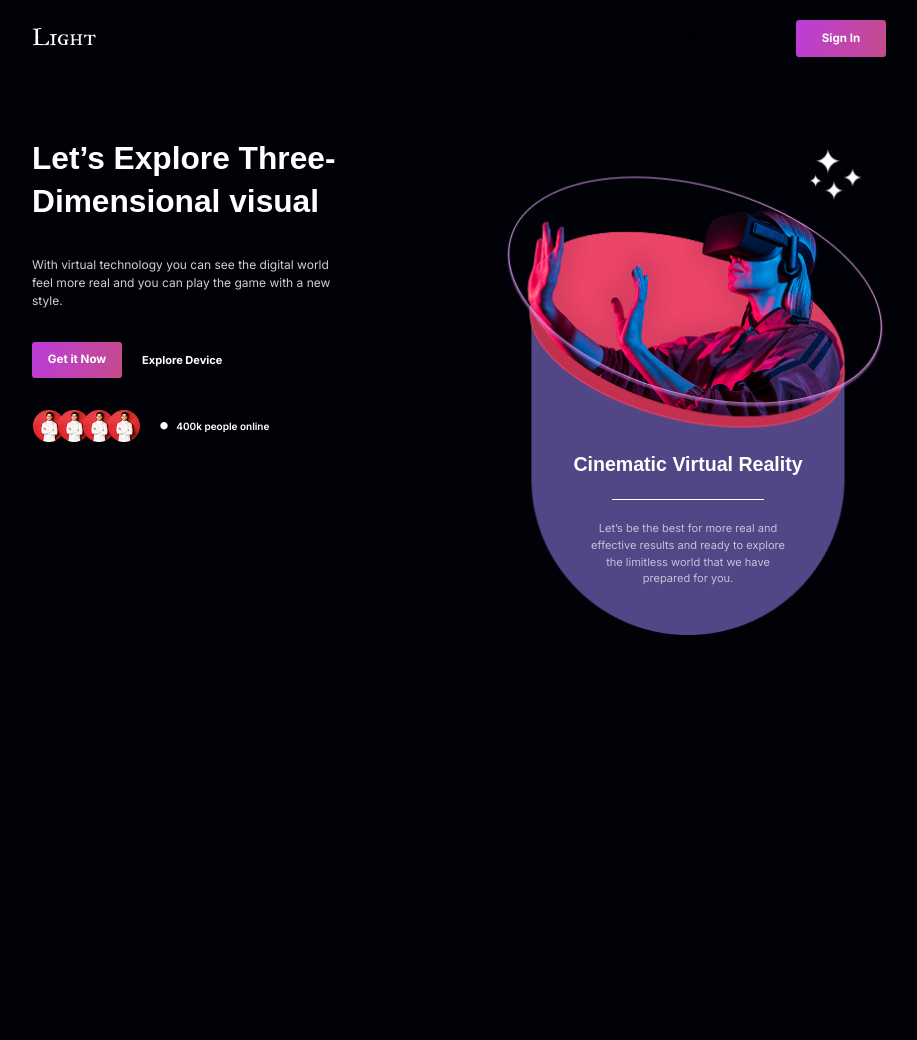
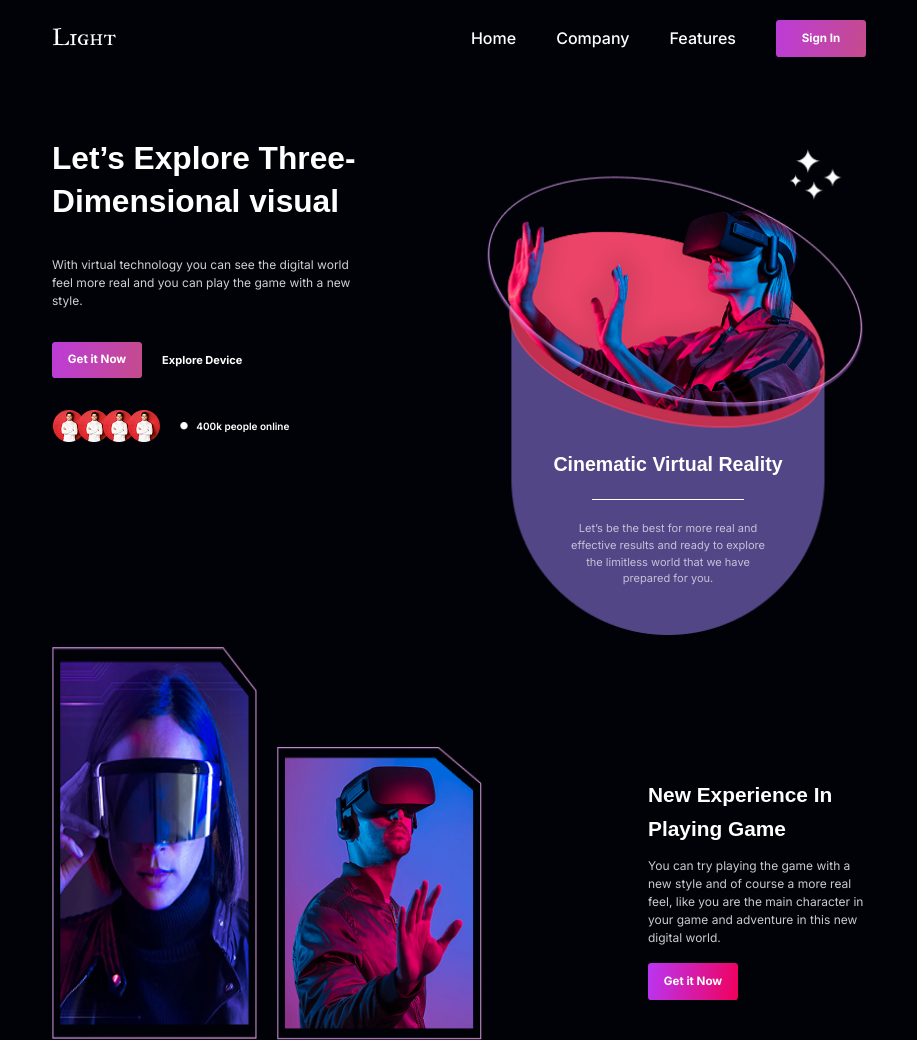
Before and after one commit to MohamadWebdev/modern-ui-ux-2, a Next.js app: page / in a window 1280 px wide. Shown: the whole page, without its empty margins (181-1098 px from the left). Before the commit the page ends 800 px from the top, so only its background shows below. Built offline with nearby package versions, Linux system fonts and the light colour scheme; a web font is replaced by a local one.

Commit message:
new experience component design

```diff
--- a/app/page.tsx
+++ b/app/page.tsx
@@ -1,15 +1,16 @@
 import Hero from "@/components/Hero";
 import Navbar from "@/components/Navbar";
+import NewExperience from "@/components/NewExperience";
 
 const page = () => {
   return (
     <div className="w-full">
-      <div className="w-full max-w-[854px] mx-auto">
+      <div className="w-full px-5 max-w-[854px] mx-auto">
         <Navbar/>
         <Hero/>
-        {/*
-        <NewExperienceInPlayingGame/>
-        */}
+
+        <NewExperience/>
+
       </div>
     </div>
   );
--- /dev/null
+++ b/components/NewExperience.tsx
@@ -0,0 +1,26 @@
+import Button from "./Button";
+
+const NewExperience = () => {
+  return (
+    <section className="w-full flex text-white justify-between">
+      <div className="flex">
+        <img className="w-[205.16px] mr-5 h-[277.16]" src="/img/Group1.png" alt="" />
+        <img className="w-[205.16px] h-[277.16] mt-25" src="/img/Group2.png" alt="" />
+      </div>
+
+      <div className=" max-w-[218px] flex flex-col gap-3 h-[393px] justify-end pb-10">
+        <h1 className="font-Orbitron font-black text-[20.85px] w-full leading-[33.4px]">
+          New Experience In Playing Game
+        </h1>
+        <p className="w-full text-[12px] text-[#ffffffcb]">
+          You can try playing the game with a new style and of course a more
+          real feel, like you are the main character in your game and adventure
+          in this new digital world.
+        </p>
+        <Button title="Get it Now" style="gradient-2 mt-1" />
+      </div>
+    </section>
+  );
+};
+
+export default NewExperience;
--- a/styles/globals.css
+++ b/styles/globals.css
@@ -33,3 +33,52 @@ body {
     rgba(197, 75, 140, 1) 100%
   );
 }
+
+.gradient-2 {
+  background: linear-gradient(
+    99.99deg,
+    rgba(185, 54, 245, 1) 0%,
+    rgba(241, 0, 91, 1) 99.98999834060669%,
+    rgba(198, 76, 133, 1) 100%
+  );
+}
+
+.selected>li{
+  background: white;
+  background-clip: text;
+  -webkit-background-clip: text;
+  -webkit-text-fill-color: transparent;
+  transition: all 0.2s ease-in;
+  position: relative;
+  display: flex;
+  justify-content: center;
+  align-items: center;
+  transition: all 0.2s ease-out;
+}
+
+.selected>li:hover {
+  background: linear-gradient(
+    99.05deg,
+    rgba(200, 36, 236, 1) 0%,
+    rgba(223, 48, 141, 1) 100%
+  );
+  background-clip: text;
+  -webkit-background-clip: text;
+  -webkit-text-fill-color: transparent;
+  transition: all 0.2s ease-in;
+
+}
+
+.selected>li:hover::before {
+  content: "";
+  position: absolute;
+  bottom: -5px;
+  left: 40%;
+  width: 15px;
+  height: 5px;
+  background-color: white;
+  text-align: center;
+  border-radius: 10px;
+  transition: all 0.2s ease-in;
+
+}
```
Also changed, not shown: package.json (+6 -5 lines), 1 other file (tests, documents, lock files or other folders).
